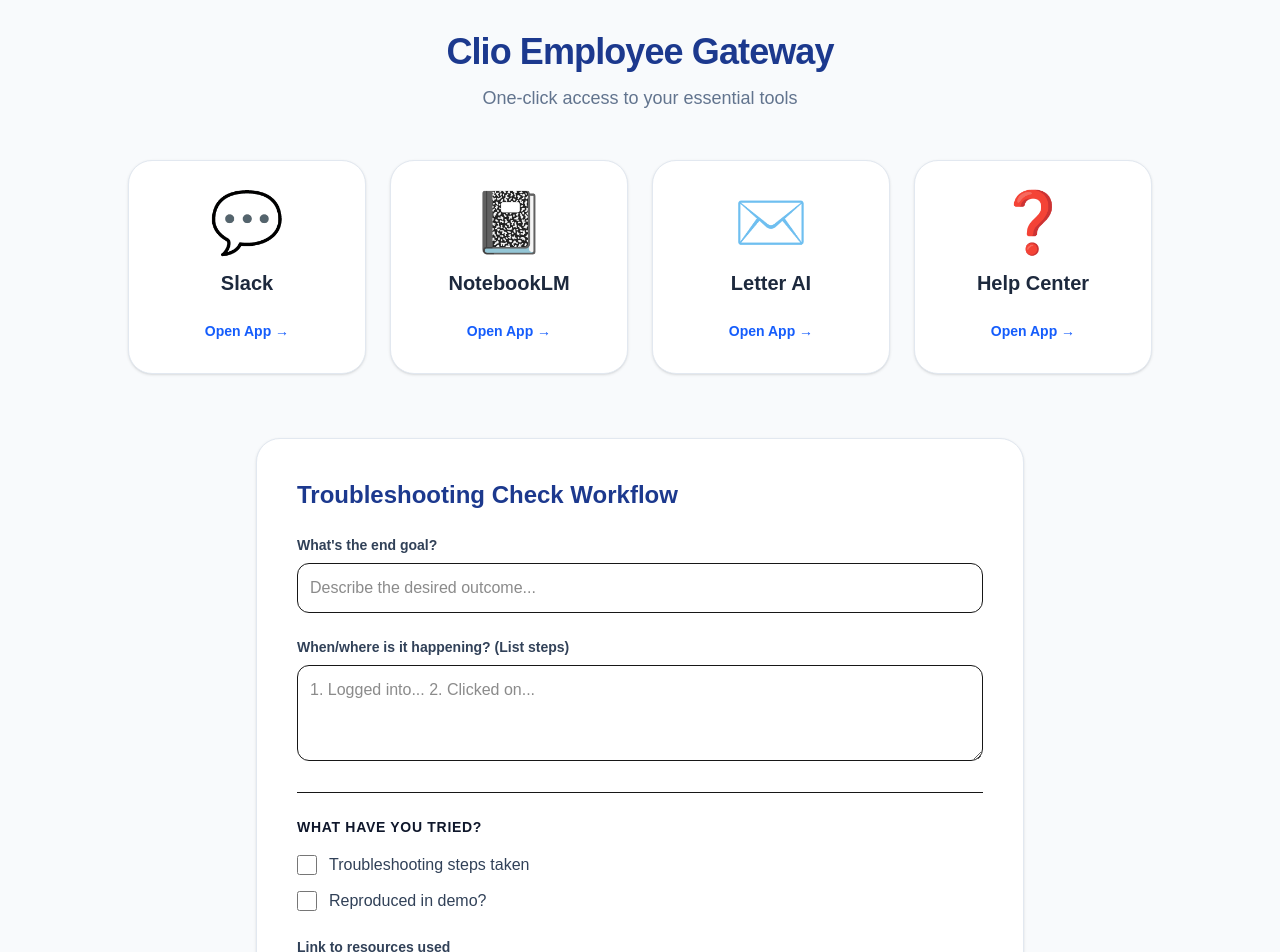
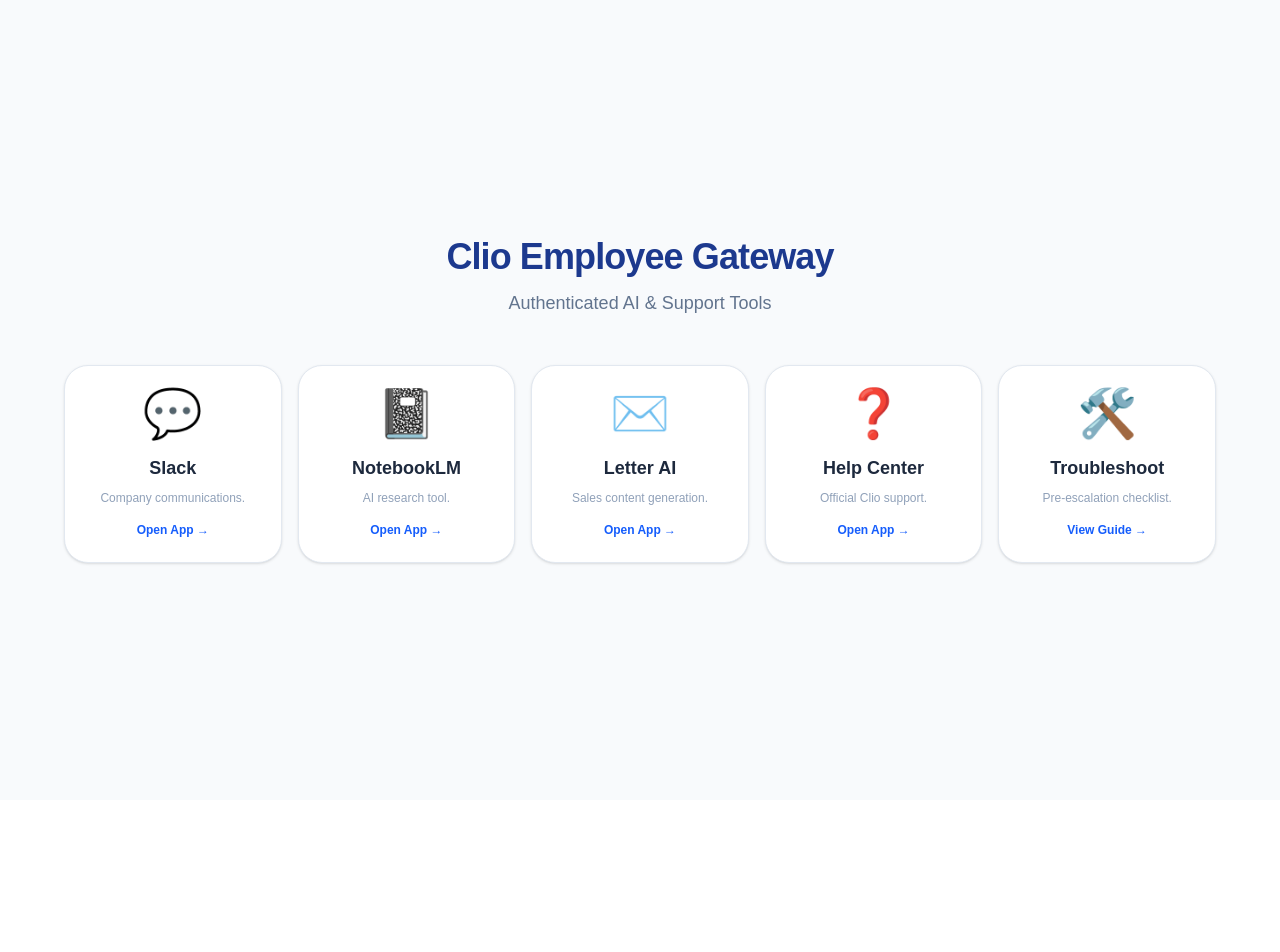
Before and after one commit to kajalbenharijan-TE/Clio-AI-Support-Portal, a Next.js app: page / in a window 1280 px wide. Shown: the top 952 px of the page. After the commit the page ends 800 px from the top, so only its background shows below. Built offline with nearby package versions, Linux system fonts and the light colour scheme.

Commit message:
added troubleshooting page and 5-button layout

```diff
--- a/app/page.tsx
+++ b/app/page.tsx
@@ -1,94 +1,65 @@
-"use client";
-import { useState } from 'react';
-
 export default function ClioPortal() {
-  const [formData, setFormData] = useState({
-    endGoal: '',
-    steps: '',
-    stepsTaken: false,
-    reproducedInDemo: false,
-    resourcesUsed: '',
-    stuckPoint: ''
-  });
-
   const apps = [
-    { name: "Slack", url: "https://clio.slack.com/sso/login", icon: "💬" },
-    { name: "NotebookLM", url: "https://notebooklm.google.com/", icon: "📓" },
-    { name: "Letter AI", url: "https://app.letter.ai/sso/clio", icon: "✉️" },
-    { name: "Help Center", url: "https://help.clio.com", icon: "❓" }
+    {
+      name: "Slack",
+      url: "https://clio.slack.com/sso/login",
+      icon: "💬",
+      description: "Company communications."
+    },
+    {
+      name: "NotebookLM",
+      url: "https://notebooklm.google.com/",
+      icon: "📓",
+      description: "AI research tool."
+    },
+    {
+      name: "Letter AI",
+      url: "https://app.letter.ai/sso/clio",
+      icon: "✉️",
+      description: "Sales content generation."
+    },
+    {
+      name: "Help Center",
+      url: "https://help.clio.com",
+      icon: "❓",
+      description: "Official Clio support."
+    },
+    {
+      name: "Troubleshoot",
+      url: "/troubleshooting",
+      icon: "🛠️",
+      description: "Pre-escalation checklist."
+    }
   ];
 
   return (
-    <main className="min-h-screen bg-slate-50 p-8 flex flex-col items-center">
-      <div className="max-w-5xl w-full">
+    <main className="min-h-screen bg-slate-50 p-8 flex items-center justify-center">
+      <div className="max-w-6xl w-full">
         <header className="mb-12 text-center">
           <h1 className="text-4xl font-extrabold text-blue-900 tracking-tight">Clio Employee Gateway</h1>
-          <p className="text-slate-500 mt-3 text-lg">One-click access to your essential tools</p>
+          <p className="text-slate-500 mt-3 text-lg">Authenticated AI & Support Tools</p>
         </header>
 
-        {/* App Grid */}
-        <div className="grid grid-cols-1 sm:grid-cols-2 lg:grid-cols-4 gap-6 mb-16">
+        <div className="grid grid-cols-1 sm:grid-cols-2 lg:grid-cols-5 gap-4">
           {apps.map((app) => (
             <a
               key={app.name}
               href={app.url}
-              target="_blank"
+              target={app.url.startsWith('http') ? "_blank" : "_self"}
               rel="noopener noreferrer"
-              className="group p-8 bg-white rounded-3xl shadow-sm border border-slate-200 hover:border-blue-500 hover:shadow-xl transition-all duration-300 text-center flex flex-col items-center justify-center"
+              className="group p-6 bg-white rounded-3xl shadow-sm border border-slate-200 hover:border-blue-500 hover:shadow-xl transition-all duration-300 text-center flex flex-col items-center justify-center"
             >
-              <div className="text-6xl mb-4 group-hover:scale-110 transition-transform duration-300">
+              <div className="text-5xl mb-4 group-hover:scale-110 transition-transform">
                 {app.icon}
               </div>
-              <h2 className="text-xl font-bold text-slate-800">{app.name}</h2>
-              <div className="mt-6 text-blue-600 font-semibold text-sm">Open App →</div>
+              <h2 className="text-lg font-bold text-slate-800">{app.name}</h2>
+              <p className="text-xs text-slate-400 mt-2">{app.description}</p>
+              <div className="mt-4 text-blue-600 font-semibold text-xs">
+                {app.name === "Troubleshoot" ? "View Guide →" : "Open App →"}
+              </div>
             </a>
           ))}
         </div>
-
-        {/* Troubleshooting Workflow Form */}
-        <section className="bg-white p-10 rounded-3xl shadow-sm border border-slate-200 max-w-3xl mx-auto">
-          <h2 className="text-2xl font-bold text-blue-900 mb-6">Troubleshooting Check Workflow</h2>
-
-          <div className="space-y-6">
-            <div>
-              <label className="block text-sm font-semibold text-slate-700 mb-2">What's the end goal?</label>
-              <input type="text" className="w-full p-3 border rounded-xl focus:ring-2 focus:ring-blue-500 outline-none" placeholder="Describe the desired outcome..." />
-            </div>
-
-            <div>
-              <label className="block text-sm font-semibold text-slate-700 mb-2">When/where is it happening? (List steps)</label>
-              <textarea className="w-full p-3 border rounded-xl h-24 focus:ring-2 focus:ring-blue-500 outline-none" placeholder="1. Logged into... 2. Clicked on..."></textarea>
-            </div>
-
-            <div className="border-t pt-6">
-              <h3 className="text-sm font-bold text-slate-900 mb-4 uppercase tracking-wider">What have you tried?</h3>
-              <div className="space-y-3">
-                <label className="flex items-center space-x-3 cursor-pointer">
-                  <input type="checkbox" className="w-5 h-5 text-blue-600 rounded" />
-                  <span className="text-slate-700">Troubleshooting steps taken</span>
-                </label>
-                <label className="flex items-center space-x-3 cursor-pointer">
-                  <input type="checkbox" className="w-5 h-5 text-blue-600 rounded" />
-                  <span className="text-slate-700">Reproduced in demo?</span>
-                </label>
-              </div>
-            </div>
-
-            <div>
-              <label className="block text-sm font-semibold text-slate-700 mb-2">Link to resources used</label>
-              <input type="url" className="w-full p-3 border rounded-xl focus:ring-2 focus:ring-blue-500 outline-none" placeholder="https://..." />
-            </div>
-
-            <div>
-              <label className="block text-sm font-semibold text-slate-700 mb-2">What do you need/where are you stuck?</label>
-              <textarea className="w-full p-3 border rounded-xl h-24 focus:ring-2 focus:ring-blue-500 outline-none" placeholder="Explain the blocker..."></textarea>
-            </div>
-
-            <button className="w-full bg-blue-600 text-white font-bold py-4 rounded-xl hover:bg-blue-700 transition-colors shadow-lg shadow-blue-200">
-              Submit Technical Escalation
-            </button>
-          </div>
-        </section>
       </div>
     </main>
   );
--- /dev/null
+++ b/app/troubleshooting/page.tsx/page.tsx
@@ -0,0 +1,62 @@
+export default function TroubleshootingPage() {
+  const steps = [
+    {
+      title: "Define the End Goal",
+      detail: "What is the user specifically trying to achieve? (e.g., Accessing Workflows, Syncing Calendar)."
+    },
+    {
+      title: "Mapping the Workflow",
+      detail: "List the exact steps taken. Note where the error occurs and capture the timestamp."
+    },
+    {
+      title: "Attempt Reproduction",
+      detail: "Try to mimic the behavior in a Demo Account. Does it happen for you, or just the user?"
+    },
+    {
+      title: "Account ID Audit",
+      detail: "Search the email in the Admin Panel. Check for multiple IDs (e.g., 383719 vs 342953). Bad data often hides here."
+    },
+    {
+      title: "Technical Escalation (T.E.)",
+      detail: "If the above fails, request a T.E. agent to run the 'Reset User Manage Data Job' or 'Split User Record' task."
+    }
+  ];
+
+  return (
+    <main className="min-h-screen bg-slate-50 p-8">
+      <div className="max-w-3xl mx-auto">
+        <a href="/" className="text-sm font-bold text-blue-600 hover:text-blue-800 transition-colors">
+          ← Back to Gateway
+        </a>
+
+        <div className="mt-8 bg-white rounded-3xl p-10 shadow-sm border border-slate-200">
+          <h1 className="text-3xl font-black text-blue-900 mb-2">Troubleshooting Workflow</h1>
+          <p className="text-slate-500 mb-10">Follow these steps before submitting a T.E. consult.</p>
+
+          <div className="space-y-8">
+            {steps.map((step, index) => (
+              <div key={index} className="flex gap-6">
+                <div className="flex-shrink-0 w-10 h-10 bg-blue-100 text-blue-600 rounded-full flex items-center justify-center font-bold">
+                  {index + 1}
+                </div>
+                <div>
+                  <h2 className="text-xl font-bold text-slate-800">{step.title}</h2>
+                  <p className="text-slate-600 mt-2 leading-relaxed">{step.detail}</p>
+                </div>
+              </div>
+            ))}
+          </div>
+
+          <div className="mt-12 p-6 bg-amber-50 border border-amber-200 rounded-2xl">
+            <h3 className="font-bold text-amber-900 flex items-center gap-2">
+              ⚠️ Critical Check
+            </h3>
+            <p className="text-amber-800 text-sm mt-2">
+              Verify if the email is associated with a different Account ID in the main Admin Panel. If IDs don't match, the Manage User ID needs to be flushed via the Workflows Admin Panel.
+            </p>
+          </div>
+        </div>
+      </div>
+    </main>
+  );
+}
```
